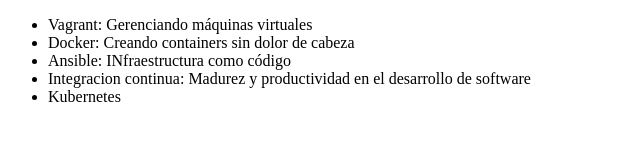
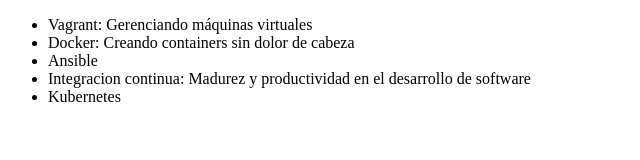
Before and after one commit to MarcosGarciaa/Alura-Git, a plain HTML site: page index.html in a window 1280 px wide. Shown: the whole page, without its empty margins (0-640 px from the left). Drawn offline with Linux system fonts and the light colour scheme.

Commit message:
Revert "Cambiando el nombre del curso de Ansible"
This reverts commit 4bf716661204b25cbad9472f045ac8638ad6badb.

```diff
--- a/index.html
+++ b/index.html
@@ -8,7 +8,7 @@
      <ul>
          <li> Vagrant: Gerenciando máquinas virtuales</li>
          <li> Docker: Creando containers sin dolor de cabeza</li>
-         <li> Ansible: INfraestructura como código</li>
+         <li> Ansible </li>
          <li> Integracion continua: Madurez y productividad en el desarrollo de software </li>
          <li>Kubernetes</li>
      </ul>
```
